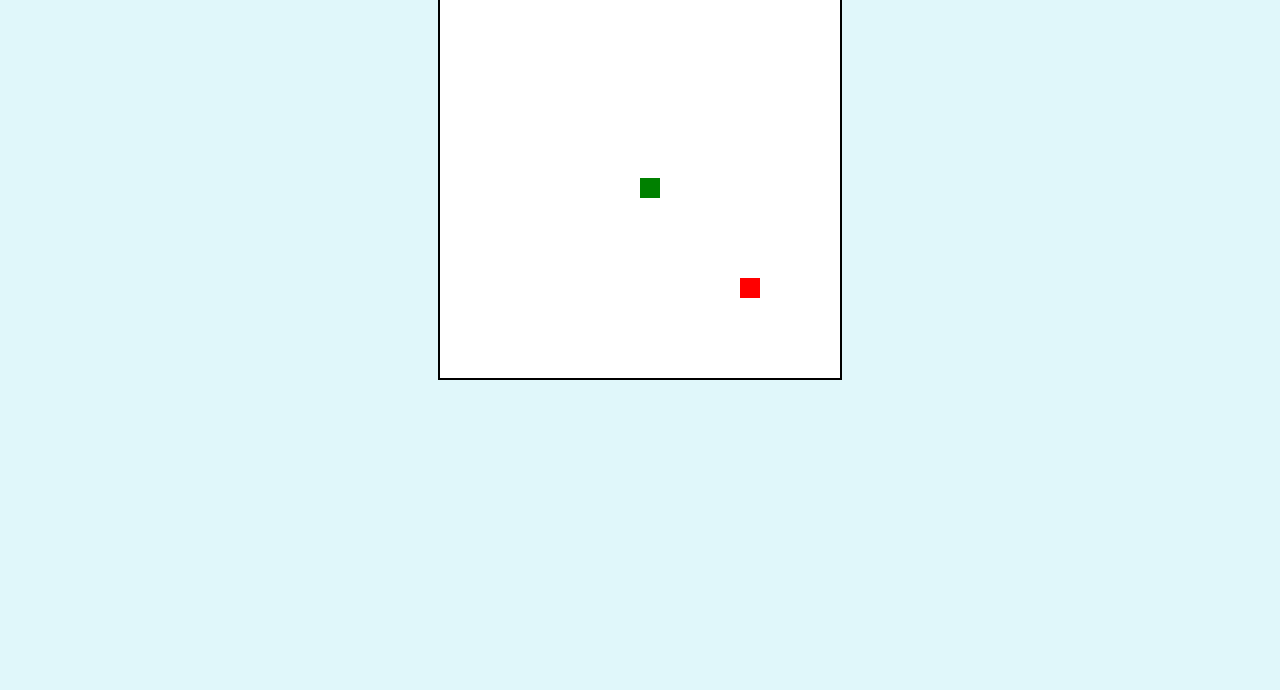
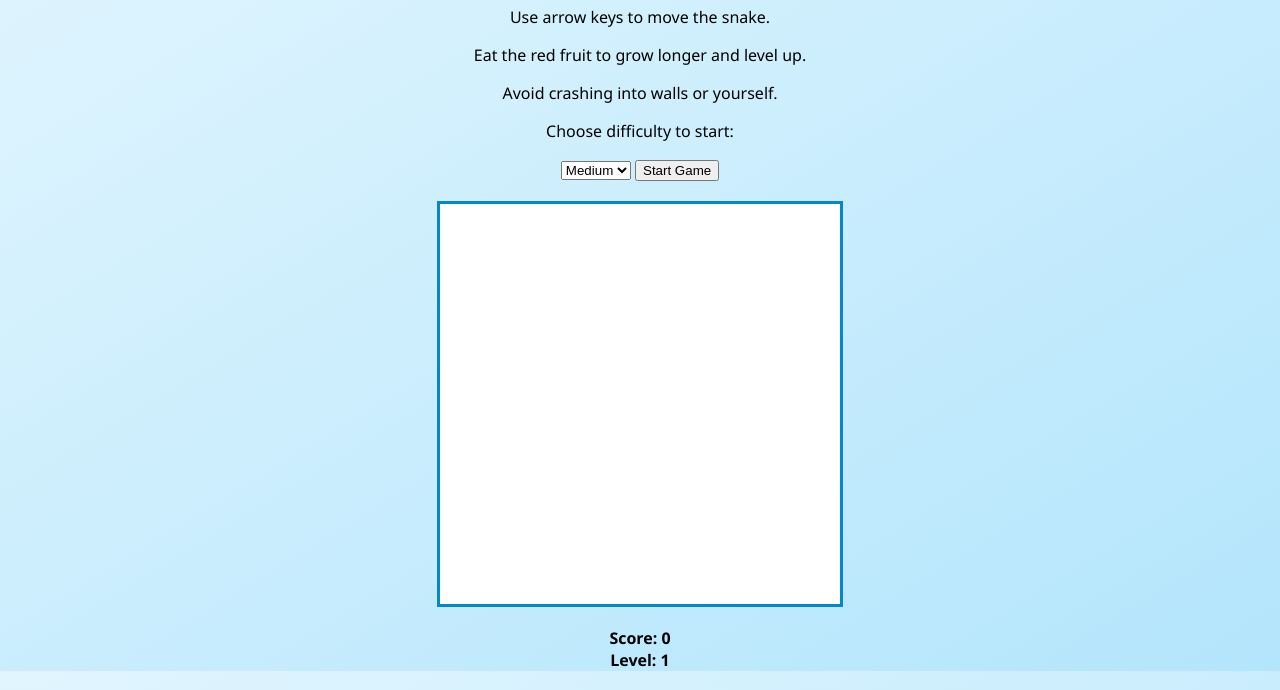
Before and after one commit to uppili91/snake-game-test, a plain HTML site: page index.html in a window 1280 px wide. Shown: the part 110-800 px from the top of the page. Drawn offline with Linux system fonts and the light colour scheme.

Commit message:
Add files via upload

```diff
--- a/index.html
+++ b/index.html
@@ -2,12 +2,30 @@
 <html lang="en">
 <head>
     <meta charset="UTF-8">
-    <title>Snake Game</title>
+    <title>Snake Game - Fancy Edition</title>
     <link rel="stylesheet" href="style.css">
 </head>
 <body>
-    <h1>Snake Game</h1>
-    <canvas id="gameCanvas" width="400" height="400"></canvas>
+    <div class="container">
+        <h1>🐍 Fancy Snake Game</h1>
+        <div id="instructions">
+            <p>Use arrow keys to move the snake.</p>
+            <p>Eat the red fruit to grow longer and level up.</p>
+            <p>Avoid crashing into walls or yourself.</p>
+            <p>Choose difficulty to start:</p>
+            <select id="difficulty">
+                <option value="150">Easy</option>
+                <option value="100" selected>Medium</option>
+                <option value="60">Hard</option>
+            </select>
+            <button onclick="startGame()">Start Game</button>
+        </div>
+        <canvas id="gameCanvas" width="400" height="400"></canvas>
+        <div id="status">
+            <p>Score: <span id="score">0</span></p>
+            <p>Level: <span id="level">1</span></p>
+        </div>
+    </div>
     <script src="script.js"></script>
 </body>
 </html>
--- a/script.js
+++ b/script.js
@@ -1,5 +1,8 @@
 const canvas = document.getElementById("gameCanvas");
 const ctx = canvas.getContext("2d");
+const scoreSpan = document.getElementById("score");
+const levelSpan = document.getElementById("level");
+let interval;
 
 const gridSize = 20;
 const tileCount = canvas.width / gridSize;
@@ -7,6 +10,9 @@ let snake = [{ x: 10, y: 10 }];
 let fruit = { x: 15, y: 15 };
 let velocity = { x: 0, y: 0 };
 let growing = false;
+let score = 0;
+let level = 1;
+let speed = 100;
 
 document.addEventListener("keydown", keyDown);
 
@@ -27,6 +33,18 @@ function keyDown(event) {
     }
 }
 
+function startGame() {
+    clearInterval(interval);
+    snake = [{ x: 10, y: 10 }];
+    velocity = { x: 0, y: 0 };
+    fruit = { x: 15, y: 15 };
+    score = 0;
+    level = 1;
+    speed = parseInt(document.getElementById("difficulty").value);
+    updateStatus();
+    interval = setInterval(gameLoop, speed);
+}
+
 function gameLoop() {
     const head = { x: snake[0].x + velocity.x, y: snake[0].y + velocity.y };
 
@@ -36,6 +54,8 @@ function gameLoop() {
             y: Math.floor(Math.random() * tileCount)
         };
         growing = true;
+        score += 10;
+        if (score % 50 === 0) levelUp();
     }
 
     snake.unshift(head);
@@ -46,31 +66,40 @@ function gameLoop() {
         growing = false;
     }
 
-    // Check for collision with walls or self
     if (
         head.x < 0 || head.y < 0 ||
         head.x >= tileCount || head.y >= tileCount ||
         snake.slice(1).some(seg => seg.x === head.x && seg.y === head.y)
     ) {
-        alert("Game Over!");
-        snake = [{ x: 10, y: 10 }];
-        velocity = { x: 0, y: 0 };
+        alert("Game Over! Final Score: " + score);
+        clearInterval(interval);
     }
 
     drawGame();
+    updateStatus();
+}
+
+function levelUp() {
+    level++;
+    speed = Math.max(30, speed - 10);
+    clearInterval(interval);
+    interval = setInterval(gameLoop, speed);
+}
+
+function updateStatus() {
+    scoreSpan.textContent = score;
+    levelSpan.textContent = level;
 }
 
 function drawGame() {
-    ctx.fillStyle = "#ffffff";
+    ctx.fillStyle = "#fff";
     ctx.fillRect(0, 0, canvas.width, canvas.height);
 
-    ctx.fillStyle = "green";
+    ctx.fillStyle = "#4caf50";
     for (const segment of snake) {
         ctx.fillRect(segment.x * gridSize, segment.y * gridSize, gridSize, gridSize);
     }
 
-    ctx.fillStyle = "red";
+    ctx.fillStyle = "#e53935";
     ctx.fillRect(fruit.x * gridSize, fruit.y * gridSize, gridSize, gridSize);
 }
-
-setInterval(gameLoop, 100);
--- a/style.css
+++ b/style.css
@@ -1,9 +1,25 @@
 body {
+    margin: 0;
+    padding: 0;
+    font-family: 'Segoe UI', sans-serif;
+    background: linear-gradient(to bottom right, #e1f5fe, #b3e5fc);
     text-align: center;
-    background-color: #e0f7fa;
-    font-family: 'Segoe UI', Tahoma, Geneva, Verdana, sans-serif;
+}
+.container {
+    max-width: 500px;
+    margin: auto;
+    padding-top: 30px;
 }
 canvas {
     background-color: #ffffff;
-    border: 2px solid #000000;
+    border: 3px solid #0288d1;
+    display: block;
+    margin: 20px auto;
 }
+#instructions {
+    margin-bottom: 10px;
+}
+#status p {
+    font-weight: bold;
+    margin: 0;
+}
```
